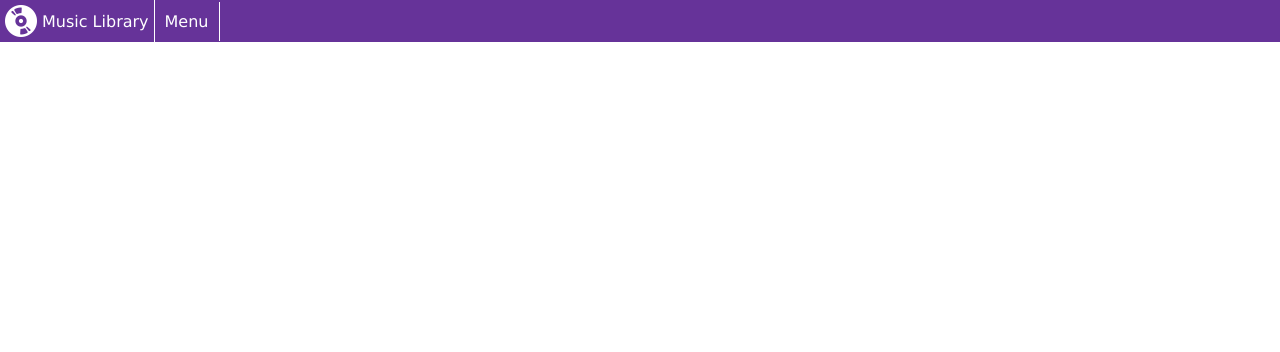
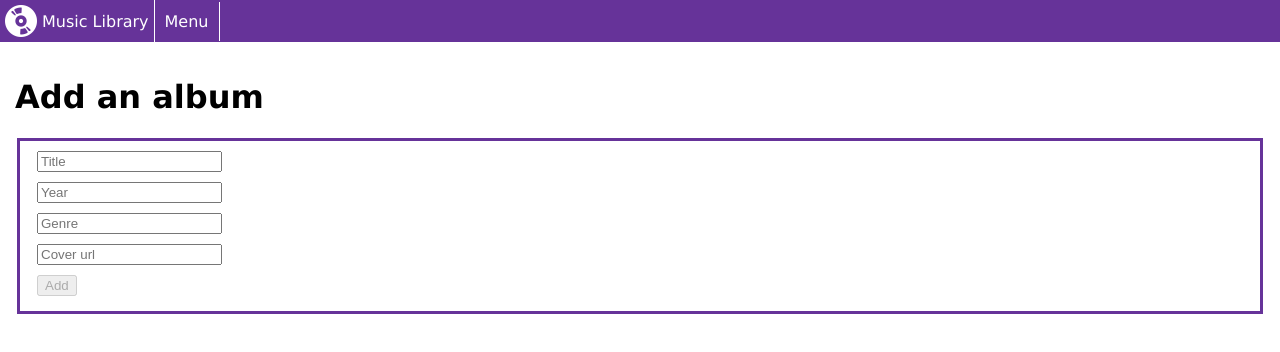
Before and after one commit to ArcusDeri/music-library, a React (Create React App) app in the folder music-library-front/: page /albums/add in a window 1280 px wide. Shown: the top 352 px of the page. Built offline with nearby package versions, Linux system fonts and the light colour scheme; no server answers.

Commit message:
Styling adjustments, enable adding new album, display songs.

```diff
--- a/music-library-front/src/Api.ts
+++ b/music-library-front/src/Api.ts
@@ -1,8 +1,10 @@
 import axios from 'axios';
+import { IAlbum } from './components/Albums/Albums';
 
 const apiRoot = 'https://localhost:44347/api/';
 const endpoints = {
-    allAlbums: apiRoot + 'Albums'
+    allAlbums: apiRoot + 'Albums',
+    allSongs: apiRoot + 'Songs'
 };
 
 const getAlbums = new Promise((resolve, reject) => {
@@ -11,4 +13,16 @@ const getAlbums = new Promise((resolve, reject) => {
         .catch(Error => reject(Error));
 });
 
-export { getAlbums };
+const addAlbum = (newAlbum: IAlbum) => new Promise((resolve, reject) => {
+    axios.post(endpoints.allAlbums, newAlbum)
+        .then(Response => resolve(Response.data))
+        .catch(Error => reject(Error));
+})
+
+const getSongs = new Promise((resolve, reject) => {
+    axios.get(endpoints.allSongs)
+        .then(Response => resolve(Response.data))
+        .catch(Error => reject(Error));
+})
+
+export { getAlbums, addAlbum, getSongs };
--- a/music-library-front/src/components/Albums/Albums.css
+++ b/music-library-front/src/components/Albums/Albums.css
@@ -11,3 +11,29 @@ table tr {
 td {
     padding: 5px;
 }
+
+.list-component-title {
+    display: inline-block;
+}
+
+.list-component-header {
+    display: flex;
+    align-items: center;
+}
+
+.new-entry-button {
+    background-color: #2da522;
+    color: white;
+    border: none;
+    padding: 10px;
+    height: 100%;
+    margin: 0 5px;
+}
+
+.new-entry-button:hover {
+    cursor: pointer;
+}
+
+.new-entry-button:focus {
+    outline: none;
+}
--- a/music-library-front/src/components/Albums/Albums.tsx
+++ b/music-library-front/src/components/Albums/Albums.tsx
@@ -1,4 +1,6 @@
 import React, { Component, Fragment } from 'react';
+import { Link } from 'react-router-dom';
+
 import { getAlbums } from '../../Api';
 import './Albums.css';
 
@@ -6,8 +8,8 @@ interface IState {
     Albums: Array<IAlbum>
 }
 
-interface IAlbum {
-    id: number,
+export interface IAlbum {
+    id?: number,
     title: string,
     year: string,
     genre: string,
@@ -29,7 +31,10 @@ class Albums extends Component<{}, IState> {
     render (){
         return (
             <Fragment>
-                <h1>Browse albums</h1>
+                <div className="list-component-header">
+                    <h1 className="list-component-title">Browse albums</h1>
+                    <button className="new-entry-button"><Link to="/albums/add" >+New Album</Link></button>
+                </div>
                 {this.state.Albums.length &&
                     <table>
                         <tbody>
--- a/music-library-front/src/components/App/App.tsx
+++ b/music-library-front/src/components/App/App.tsx
@@ -4,7 +4,9 @@ import { Switch, Route } from 'react-router-dom';
 import Home from '../Home/Home';
 import Albums from '../Albums/Albums';
 import Header from '../Header/Header';
+import NewAlbum from '../NewAlbum/NewAlbum';
 import './App.css';
+import Songs from '../Songs/Songs';
 
 class App extends Component {
   render() {
@@ -15,6 +17,8 @@ class App extends Component {
           <Switch>
             <Route exact path='/' component={Home} />
             <Route exact path='/albums' component={Albums} />
+            <Route exact path='/albums/add' component={NewAlbum} />
+            <Route exact path='/songs' component={Songs} />
           </Switch>
         </div>
       </div>
--- /dev/null
+++ b/music-library-front/src/components/NewAlbum/NewAlbum.css
@@ -0,0 +1,14 @@
+.new-entry-form fieldset{
+    border: 3px solid #663399;
+}
+
+.new-entry-form input {
+    margin: 5px
+}
+
+input:-webkit-autofill,
+input:-webkit-autofill:hover,
+input:-webkit-autofill:focus,
+input:-webkit-autofill:active  {
+    box-shadow: 0 0 0 30px white inset !important;
+}
--- /dev/null
+++ b/music-library-front/src/components/NewAlbum/NewAlbum.tsx
@@ -0,0 +1,123 @@
+import React, { Component, Fragment } from 'react';
+
+import { IAlbum } from '../Albums/Albums';
+import { addAlbum } from '../../Api';
+import './NewAlbum.css';
+import { Redirect } from 'react-router';
+
+interface IState {
+    newAlbum: IAlbum,
+    isFormValid: boolean,
+    redirectToAlbums: boolean
+}
+
+class NewAlbum extends Component<{}, IState> {
+
+    state = {
+        newAlbum: {
+            title: '',
+            year: '',
+            genre: '',
+            coverUrl: ''
+        },
+        isFormValid: false,
+        redirectToAlbums: false
+    }
+
+    handleInput = (event: React.FormEvent<HTMLInputElement>) => {
+        let album = { ...this.state.newAlbum };
+        switch(event.currentTarget.name){
+            case 'title':
+                album.title = event.currentTarget.value;
+                break;
+            case 'year':
+                album.year = event.currentTarget.value;
+                break;
+            case 'genre':
+                album.genre = event.currentTarget.value;
+                break;
+            case 'coverUrl':
+                album.coverUrl = event.currentTarget.value;
+                break;
+        }
+
+        this.setState({
+            newAlbum: album,
+            isFormValid: this.isAlbumValid(album)
+        })
+    }
+
+    handleSubmit = (event: React.FormEvent<HTMLFormElement>) => {
+        event.preventDefault();
+        addAlbum(this.state.newAlbum)
+        .then(() => this.setState({redirectToAlbums: true}))
+            .catch(Error => console.log(Error));
+    }
+
+    isAlbumValid = (album: IAlbum) => {
+        if (album.title.length <= 0){
+            return false;
+        }
+
+        if (album.year.length != 4){
+            return false;
+        }
+
+        if (album.genre.length <= 0){
+            return false;
+        }
+
+        if (album.coverUrl.length > 1){
+            const coverUrl = album.coverUrl;
+            const pattern = /^(?:http(s)?:\/\/)?[\w.-]+(?:\.[\w\.-]+)+[\w\-\._~:/?#[\]@!\$&'\(\)\*\+,;=.]+$/;
+            let urlRegex = new RegExp(pattern);
+
+            if(!urlRegex.test(coverUrl))
+                return false;
+        }
+
+
+        if (album.coverUrl.length === 0)
+            return true;
+
+        if (!this.isValidUrlEnd(album.coverUrl))
+            return false;
+
+        return true;
+    }
+
+    isValidUrlEnd = (url: string) => {
+        let end = url.substr(url.length - 4);
+        if(end === '.jpg' || end === '.gif' || end === '.png')
+            return true;
+
+        end = url.substr(url.length - 5);
+        if(end === '.jpeg')
+            return true;
+
+        return false;
+    }
+
+    render (){
+        if(this.state.redirectToAlbums)
+            return <Redirect to='/albums'/>;
+        return (
+            <Fragment>
+                <div className="list-component-header">
+                    <h1 className="list-component-title">Add an album</h1>
+                </div>
+                <form className="new-entry-form" action="#" onSubmit={this.handleSubmit}>
+                    <fieldset>
+                        <input type="text" name="title" id="albumTitle" placeholder="Title" onChange={this.handleInput}/><br/>
+                        <input type="number" name="year" id="albumTitle" placeholder="Year" onChange={this.handleInput}/><br/>
+                        <input type="text" name="genre" id="albumTitle" placeholder="Genre" onChange={this.handleInput}/><br/>
+                        <input type="text" name="coverUrl" id="albumTitle" placeholder="Cover url" onChange={this.handleInput}/><br/>
+                        <input type="submit" value="Add" disabled={!this.state.isFormValid}/>
+                    </fieldset>
+                </form>
+            </Fragment>
+        )
+    }
+};
+
+export default NewAlbum;
--- /dev/null
+++ b/music-library-front/src/components/Songs/Songs.tsx
@@ -0,0 +1,56 @@
+import React, { Component, Fragment } from 'react';
+import { Link } from 'react-router-dom';
+
+import { getSongs } from '../../Api';
+
+interface IState {
+    Songs: Array<ISong>
+}
+
+export interface ISong {
+    id?: number,
+    title: string,
+    length: string
+}
+
+class Songs extends Component<{}, IState> {
+    state = {
+        Songs: new Array<ISong>()
+    }
+    componentDidMount() {
+        getSongs
+        .then(data => this.setState({
+            Songs: data as Array<ISong>
+        }))
+        .catch(err => console.error(err));
+    }
+
+    render (){
+        return (
+            <Fragment>
+                <div className="list-component-header">
+                    <h1 className="list-component-title">Browse Songs</h1>
+                    <button className="new-entry-button"><Link to="/songs/add" >+New Song</Link></button>
+                </div>
+                {this.state.Songs.length &&
+                    <table>
+                        <tbody>
+                            <tr>
+                                <th>Title</th>
+                                <th>Length</th>
+                            </tr>
+                            {this.state.Songs.map(song => (
+                                <tr key={song.id}>
+                                    <td>{song.title}</td>
+                                    <td>{song.length}</td>
+                                </tr>
+                            ))}
+                        </tbody>
+                    </table>
+                }
+            </Fragment>
+        )
+    }
+};
+
+export default Songs;
```
Also changed, not shown: 2 other files (tests, documents, lock files or other folders).
